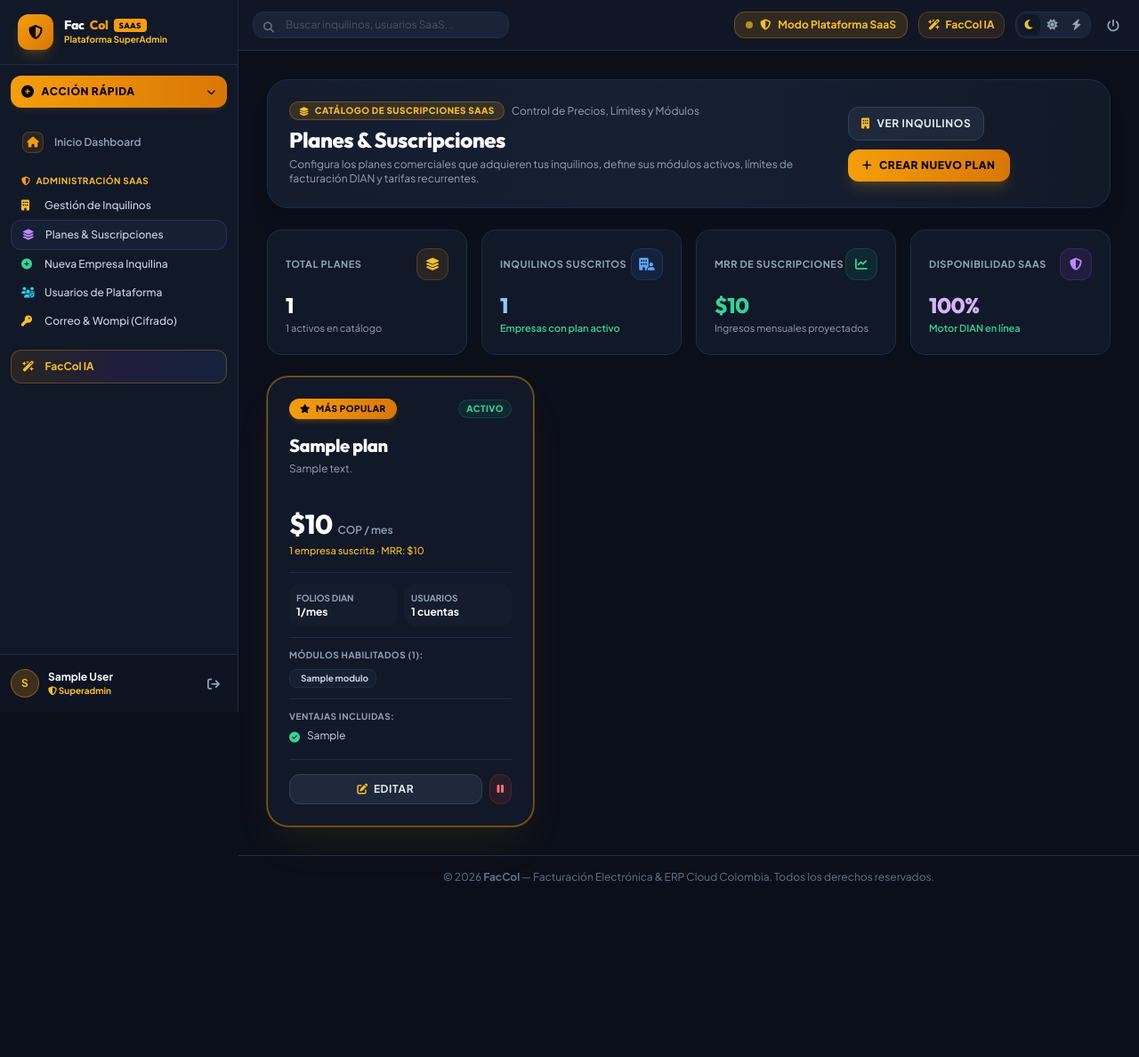
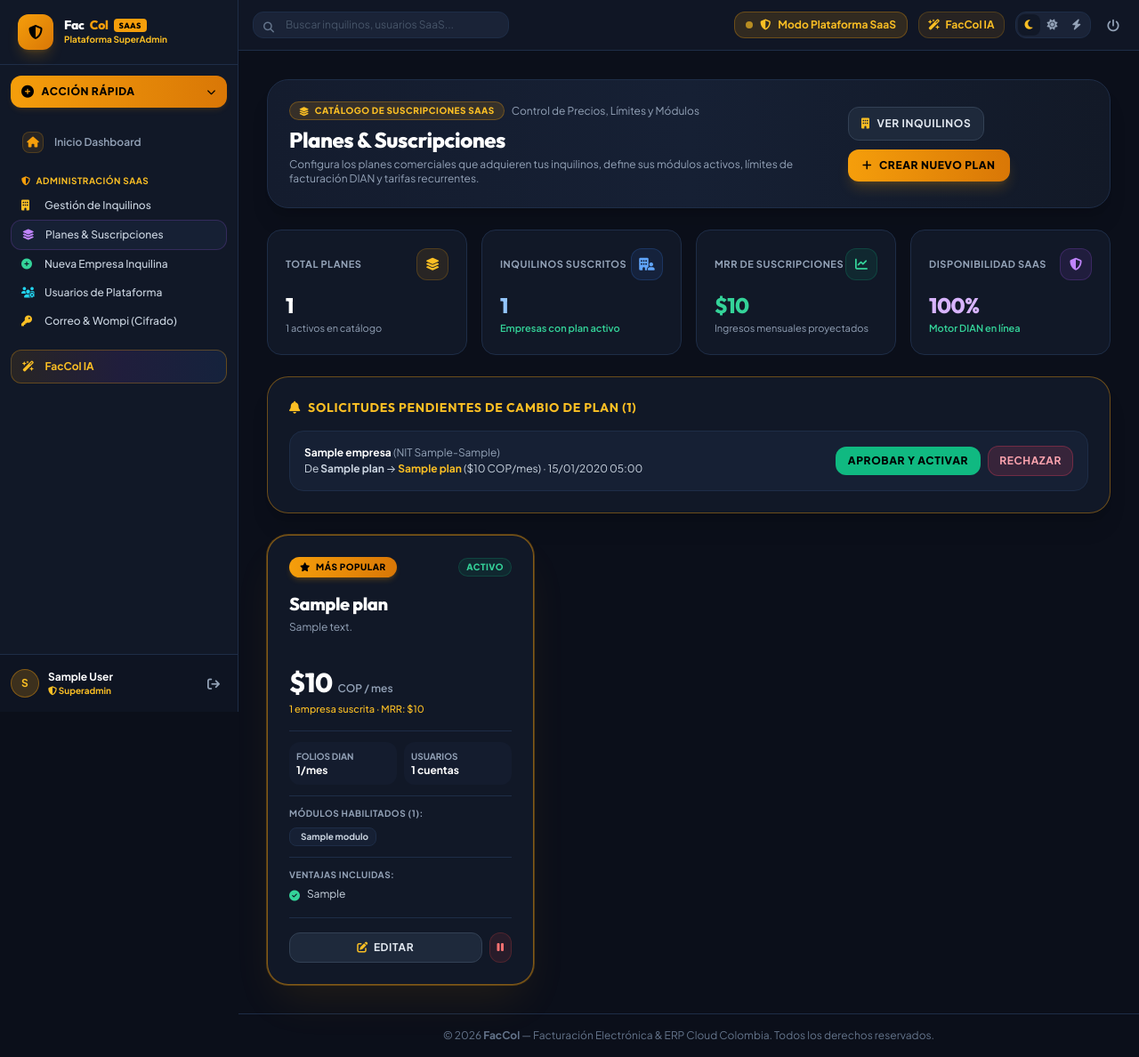
Before and after one commit to osdavene/FacCol, a Django app: page /backoffice/planes/ in a window 1280 px wide. Shown: the whole page at 89% size. Before the commit the page ends 991 px from the top, so only its background shows below. Run offline with Django 5.2, Linux system fonts and the light colour scheme; a user stored in the database is signed in; tables that the repository leaves empty hold one stand-in row (values such as "Sample post"); parts of the project's set-up code (start-up, migrations or seed data) failed here and were passed over; some libraries are stand-ins or nearby versions.

Commit message:
Agregar solicitudes de cambio de plan con aprobacion en Backoffice y alertas SMTP

```diff
--- a/apps/backoffice/urls.py
+++ b/apps/backoffice/urls.py
@@ -16,6 +16,7 @@ urlpatterns = [
     path('planes/<int:plan_id>/editar/', views.plan_editar, name='plan_editar'),
     path('planes/<int:plan_id>/toggle-activo/', views.plan_toggle_activo, name='plan_toggle_activo'),
     path('planes/<int:plan_id>/eliminar/', views.plan_eliminar, name='plan_eliminar'),
+    path('planes/solicitudes/<int:solicitud_id>/resolver/', views.solicitud_plan_resolver, name='solicitud_plan_resolver'),
 
     # Configuración Global Cifrada (Correo y Wompi)
     path('configuracion/', views.configuracion_plataforma, name='configuracion_plataforma'),
--- a/apps/backoffice/views.py
+++ b/apps/backoffice/views.py
@@ -5,7 +5,7 @@ from django.contrib import messages
 from django.urls import reverse
 from django.utils.crypto import get_random_string
 from django.views.decorators.http import require_POST
-from apps.empresas.models import Empresa, Plan, Modulo, Departamento, Municipio
+from apps.empresas.models import Empresa, Plan, Modulo, Departamento, Municipio, SolicitudCambioPlan
 from apps.usuarios.models import User, EmpresaUsuario
 from apps.facturacion.models import Factura
 from apps.core.platform_settings import encrypt_secret, set_platform_setting
@@ -235,6 +235,11 @@ def planes_lista(request):
     planes_activos = planes.filter(activo=True).count()
     total_mrr = sum(p.mrr_generado for p in planes)
     total_empresas_suscritas = Empresa.objects.filter(plan__isnull=False, activa=True).count()
+    solicitudes_pendientes = (
+        SolicitudCambioPlan.objects.filter(estado='PENDIENTE')
+        .select_related('empresa', 'plan_actual', 'plan_solicitado', 'solicitado_por')
+        .order_by('-created_at')
+    )
 
     context = {
         'planes': planes,
@@ -242,8 +247,53 @@ def planes_lista(request):
         'planes_activos': planes_activos,
         'total_mrr': total_mrr,
         'total_empresas_suscritas': total_empresas_suscritas,
+        'solicitudes_pendientes': solicitudes_pendientes,
     }
     return render(request, 'backoffice/planes_lista.html', context)
+
+
+@user_passes_test(es_superadmin)
+@require_POST
+def solicitud_plan_resolver(request, solicitud_id):
+    """Aprueba o rechaza una solicitud de cambio de plan enviada por un administrador inquilino."""
+    from django.utils import timezone
+    solicitud = get_object_or_404(
+        SolicitudCambioPlan.objects.select_related('empresa', 'plan_solicitado', 'solicitado_por'),
+        id=solicitud_id,
+    )
+    accion = request.POST.get('accion', '').strip().lower()
+    if solicitud.estado != 'PENDIENTE':
+        messages.info(request, "Esta solicitud ya fue procesada anteriormente.")
+        return redirect('backoffice:planes_lista')
+
+    if accion == 'aprobar':
+        emp = solicitud.empresa
+        nuevo_plan = solicitud.plan_solicitado
+        emp.plan = nuevo_plan
+        emp.activa = True
+        emp.save(update_fields=['plan', 'activa'])
+        emp.sincronizar_modulos_con_plan(nuevo_plan)
+        solicitud.estado = 'APROBADA'
+        solicitud.resolved_at = timezone.now()
+        solicitud.save(update_fields=['estado', 'resolved_at'])
+        dest = (solicitud.solicitado_por.email if solicitud.solicitado_por and solicitud.solicitado_por.email else emp.email)
+        if dest:
+            enviar_correo_sistema(
+                dest,
+                f"FacCol — Plan actualizado a {nuevo_plan.nombre}",
+                f"<h3>¡Cambio de plan aprobado!</h3><p>Tu empresa <b>{emp.display_name}</b> ya tiene activo el plan <b>{nuevo_plan.nombre}</b> y todos sus módulos habilitados.</p>",
+                fail_silently=True,
+            )
+        messages.success(request, f"Plan de '{emp.display_name}' actualizado a '{nuevo_plan.nombre}'.")
+    elif accion == 'rechazar':
+        solicitud.estado = 'RECHAZADA'
+        solicitud.resolved_at = timezone.now()
+        solicitud.save(update_fields=['estado', 'resolved_at'])
+        messages.info(request, f"Solicitud de '{solicitud.empresa.display_name}' rechazada.")
+    else:
+        messages.error(request, "Acción inválida sobre la solicitud.")
+
+    return redirect('backoffice:planes_lista')
 
 
 @user_passes_test(es_superadmin)
--- a/apps/core/mail_service.py
+++ b/apps/core/mail_service.py
@@ -69,7 +69,7 @@ def get_mail_runtime_config(empresa=None):
         get_platform_setting("mail_from_address", getattr(settings, "DEFAULT_FROM_EMAIL", "notificaciones@servigest.online"))
     )
     from_name = _sanitize_header(get_platform_setting("mail_from_name", "FacCol — ServiGest"))
-    resend_key = get_platform_setting("resend_api_key", "").strip()
+    resend_key = get_platform_setting("resend_api_key", getattr(settings, "RESEND_API_KEY", "")).strip()
 
     return {
         "source": "plataforma",
--- a/apps/empresas/models.py
+++ b/apps/empresas/models.py
@@ -266,3 +266,24 @@ class EmpresaModulo(models.Model):
         unique_together = ('empresa', 'modulo')
         verbose_name = "Módulo de Empresa"
         verbose_name_plural = "Módulos de Empresas"
+
+
+class SolicitudCambioPlan(models.Model):
+    ESTADOS = [
+        ('PENDIENTE', 'Pendiente'),
+        ('APROBADA', 'Aprobada'),
+        ('RECHAZADA', 'Rechazada'),
+    ]
+
+    empresa = models.ForeignKey(Empresa, on_delete=models.CASCADE, related_name='solicitudes_plan')
+    plan_actual = models.ForeignKey(Plan, null=True, blank=True, on_delete=models.SET_NULL, related_name='solicitudes_origen')
+    plan_solicitado = models.ForeignKey(Plan, on_delete=models.CASCADE, related_name='solicitudes_destino')
+    solicitado_por = models.ForeignKey('usuarios.User', null=True, blank=True, on_delete=models.SET_NULL)
+    estado = models.CharField(max_length=15, choices=ESTADOS, default='PENDIENTE')
+    created_at = models.DateTimeField(auto_now_add=True)
+    resolved_at = models.DateTimeField(null=True, blank=True)
+
+    class Meta:
+        ordering = ['-created_at']
+        verbose_name = "Solicitud de Cambio de Plan"
+        verbose_name_plural = "Solicitudes de Cambio de Plan"
--- a/templates/backoffice/planes_lista.html
+++ b/templates/backoffice/planes_lista.html
@@ -99,6 +99,44 @@
         </div>
 
     </div>
+
+    {% if solicitudes_pendientes %}
+    <div class="bg-[#111827] border border-amber-500/40 rounded-3xl p-6 space-y-4 text-xs shadow-xl">
+        <div class="flex items-center justify-between gap-2">
+            <h2 class="font-display font-bold text-sm text-amber-400 uppercase tracking-wider flex items-center gap-2">
+                <i class="fas fa-bell"></i> Solicitudes Pendientes de Cambio de Plan ({{ solicitudes_pendientes|length }})
+            </h2>
+        </div>
+        <div class="space-y-2.5">
+            {% for s in solicitudes_pendientes %}
+            <div class="flex flex-col sm:flex-row sm:items-center justify-between gap-3 bg-[#162034] border border-[#1e2d47] rounded-2xl p-4">
+                <div>
+                    <div class="font-bold text-white">{{ s.empresa.display_name }} <span class="text-slate-400 font-normal">(NIT {{ s.empresa.nit_completo }})</span></div>
+                    <div class="text-slate-300 mt-0.5">
+                        De <b>{{ s.plan_actual.nombre|default:"Sin plan" }}</b> → <b class="text-amber-400">{{ s.plan_solicitado.nombre }}</b> (${{ s.plan_solicitado.precio_mensual|floatformat:0|intcomma }} COP/mes) · {{ s.created_at|date:"d/m/Y H:i" }}
+                    </div>
+                </div>
+                <div class="flex items-center gap-2">
+                    <form method="POST" action="{% url 'backoffice:solicitud_plan_resolver' s.id %}">
+                        {% csrf_token %}
+                        <input type="hidden" name="accion" value="aprobar">
+                        <button type="submit" class="px-3.5 py-2 rounded-xl bg-emerald-500 hover:bg-emerald-400 text-black font-black uppercase tracking-wider transition">
+                            Aprobar y Activar
+                        </button>
+                    </form>
+                    <form method="POST" action="{% url 'backoffice:solicitud_plan_resolver' s.id %}">
+                        {% csrf_token %}
+                        <input type="hidden" name="accion" value="rechazar">
+                        <button type="submit" class="px-3 py-2 rounded-xl bg-rose-500/15 hover:bg-rose-500/30 border border-rose-500/30 text-rose-300 font-bold uppercase tracking-wider transition">
+                            Rechazar
+                        </button>
+                    </form>
+                </div>
+            </div>
+            {% endfor %}
+        </div>
+    </div>
+    {% endif %}
 
     <!-- ════════════════════════════════════════════════════════════════
          3. TARJETAS COMERCIALES (PRICING CARDS SAAS)
```
Also changed, not shown: apps/core/tests.py (+25 -1 lines), apps/core/views.py (+18 -3 lines), apps/usuarios/views.py (+19 -2 lines), faccol_core/settings.py (+7 -6 lines), templates/backoffice/configuracion_plataforma.html (+14 -0 lines), templates/core/mi_plan.html (+16 -0 lines), apps/empresas/migrations/0005_solicitudcambioplan.py (added).
